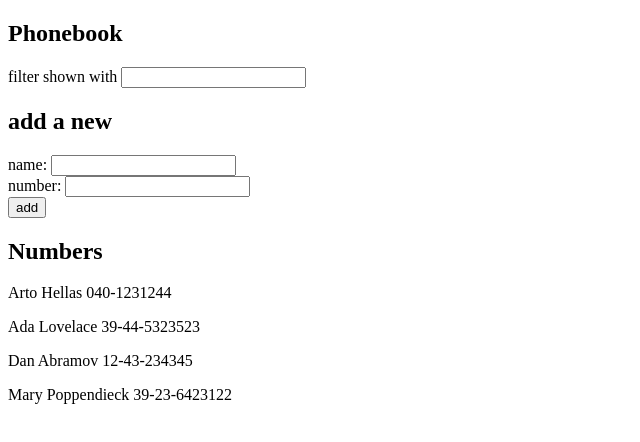
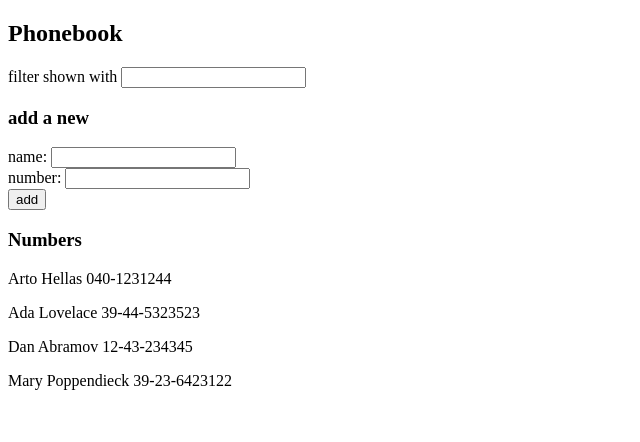
Before and after one commit to sjkottari/full-stack-open, a React (Vite) app in the folder osa2/puhelinluettelo/: page / in a window 1280 px wide. Shown: the top 442 px of the page, without its empty margins (0-640 px from the left). Built offline with nearby package versions, Linux system fonts and the light colour scheme.

Commit message:
ex2.10: puhelinluettelo step5

```diff
--- a/osa2/puhelinluettelo/src/App.jsx
+++ b/osa2/puhelinluettelo/src/App.jsx
@@ -1,4 +1,38 @@
 import { useState } from 'react'
+
+const Filter = ({query, handler}) => {
+  return (
+    <div>
+      filter shown with <input value={query} onChange={handler} />
+    </div>
+  )
+}
+
+const PersonForm = (props) => {
+  return (
+    <form onSubmit={props.function}>
+      <div>
+        name: <input value={props.name} onChange={props.namehandler} />
+      </div>
+      <div>
+        number: <input value={props.number} onChange={props.numberhandler} />
+      </div>
+      <div>
+        <button type="submit">add</button>
+      </div>
+    </form>
+  )
+}
+
+const Persons = ({persons}) => {
+  return (
+    <>
+      {persons.map(person => (
+          <p key={person.name}>{person.name} {person.number}</p>
+        ))}
+    </>
+  )
+}
 
 const App = () => {
   const [persons, setPersons] = useState([
@@ -52,26 +86,19 @@ const App = () => {
   return (
     <div>
       <h2>Phonebook</h2>
-      <div>
-        filter shown with <input value={filter} onChange={handleFilterChange} />
-      </div>
-      <h2>add a new</h2>
-      <form onSubmit={addPerson}>
-        <div>
-          name: <input value={newName} onChange={handleNameChange} />
-        </div>
-        <div>
-          number: <input value={newNumber} onChange={handleNumberChange} />
-        </div>
-        <div>
-          <button type="submit">add</button>
-        </div>
-      </form>
+      <Filter query={filter} handler={handleFilterChange} />
 
-      <h2>Numbers</h2>
-      {filteredPersons.map(person => (
-        <p key={person.name}>{person.name} {person.number}</p>
-      ))}
+      <h3>add a new</h3>
+      <PersonForm
+        function={addPerson}
+        name={newName}
+        namehandler={handleNameChange}
+        number={newNumber}
+        numberhandler={handleNumberChange}
+      />
+
+      <h3>Numbers</h3>
+      <Persons persons={filteredPersons}/>
     </div>
   )
 
```
